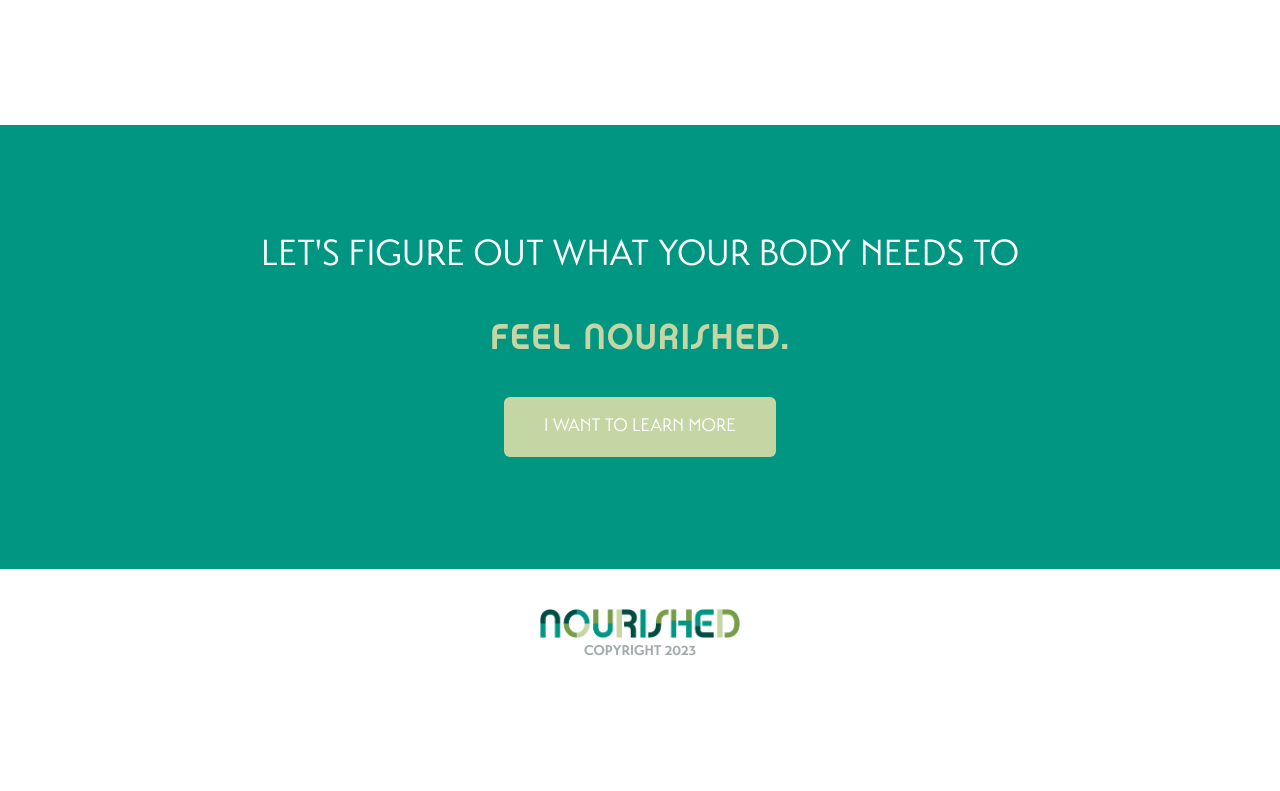
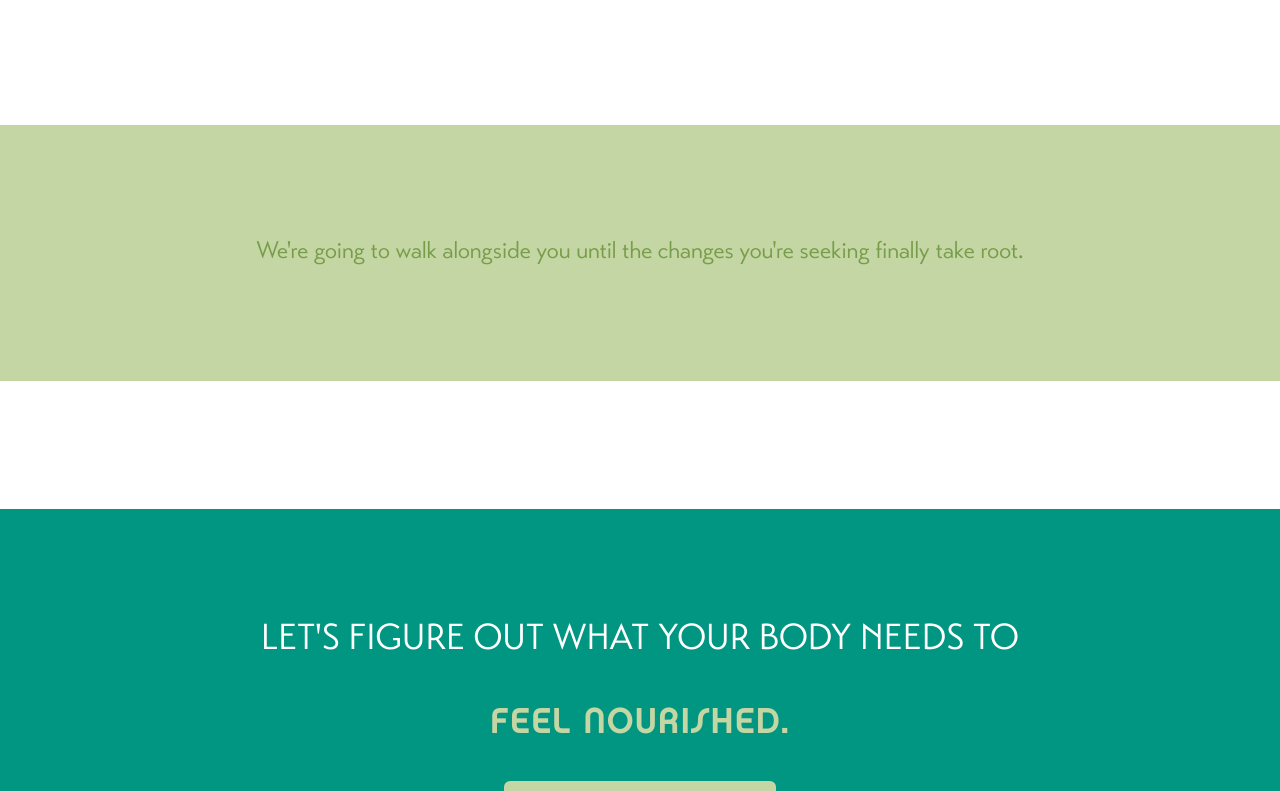
Before and after one commit to jamie-c/nourished, a Next.js app: page / in a window 1280 px wide. Shown: the part 1620-2411 px from the top of the page. Built offline with nearby package versions, Linux system fonts and the light colour scheme.

Commit message:
add another text block

```diff
--- a/src/app/page.tsx
+++ b/src/app/page.tsx
@@ -7,7 +7,6 @@ import Header from "@/components/Header";
 
 export default function Home() {
   return (
-<>
     <main className="top-0 w-screen flex min-h-screen flex-col items-center justify-start">
       <FullWidthImageBehindGradient variant=""><p className="w-screen text-center"></p></FullWidthImageBehindGradient>
       <Header />
@@ -16,10 +15,13 @@ export default function Home() {
         With our targeted guidance and perceptive insights, we help you focus on the actions and habits that will <em>create the health results you&apos;re seeking</em>.
       </FullWidthColorBackground>
       <CircleIconsSubMenu />
+      <FullWidthColorBackground textColor="secondary" variant="tertiary">
+        We&apos;re going to walk alongside you until the changes you&apos;re seeking finally take root.
+      </FullWidthColorBackground>
+      <div className="w-full h-32"></div>
       <FullWidthColorBackground textColor="white" variant="primary">
         <CTAFeelNourished />
       </FullWidthColorBackground>
     </main>
-</>
   )
 }
```
